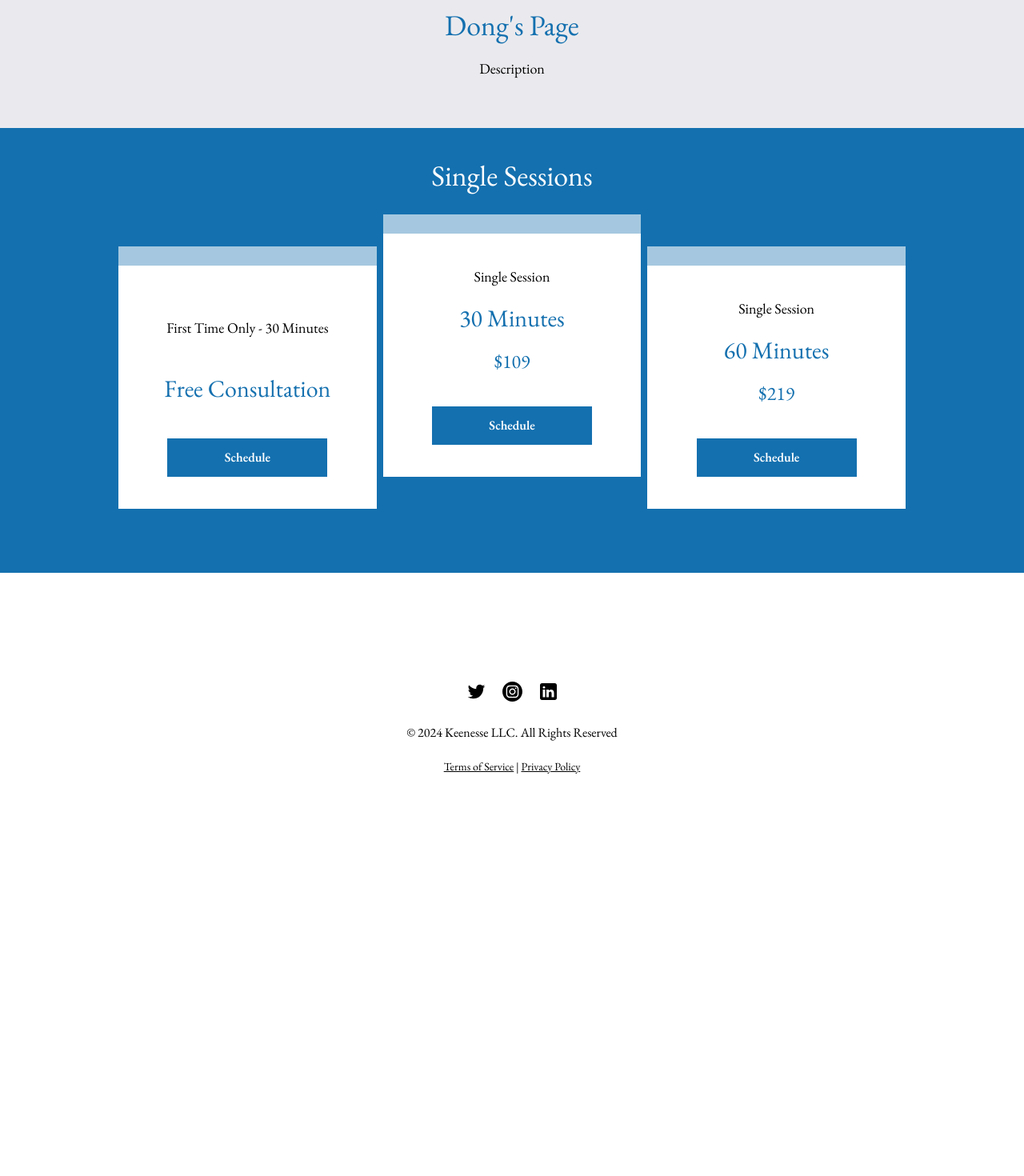
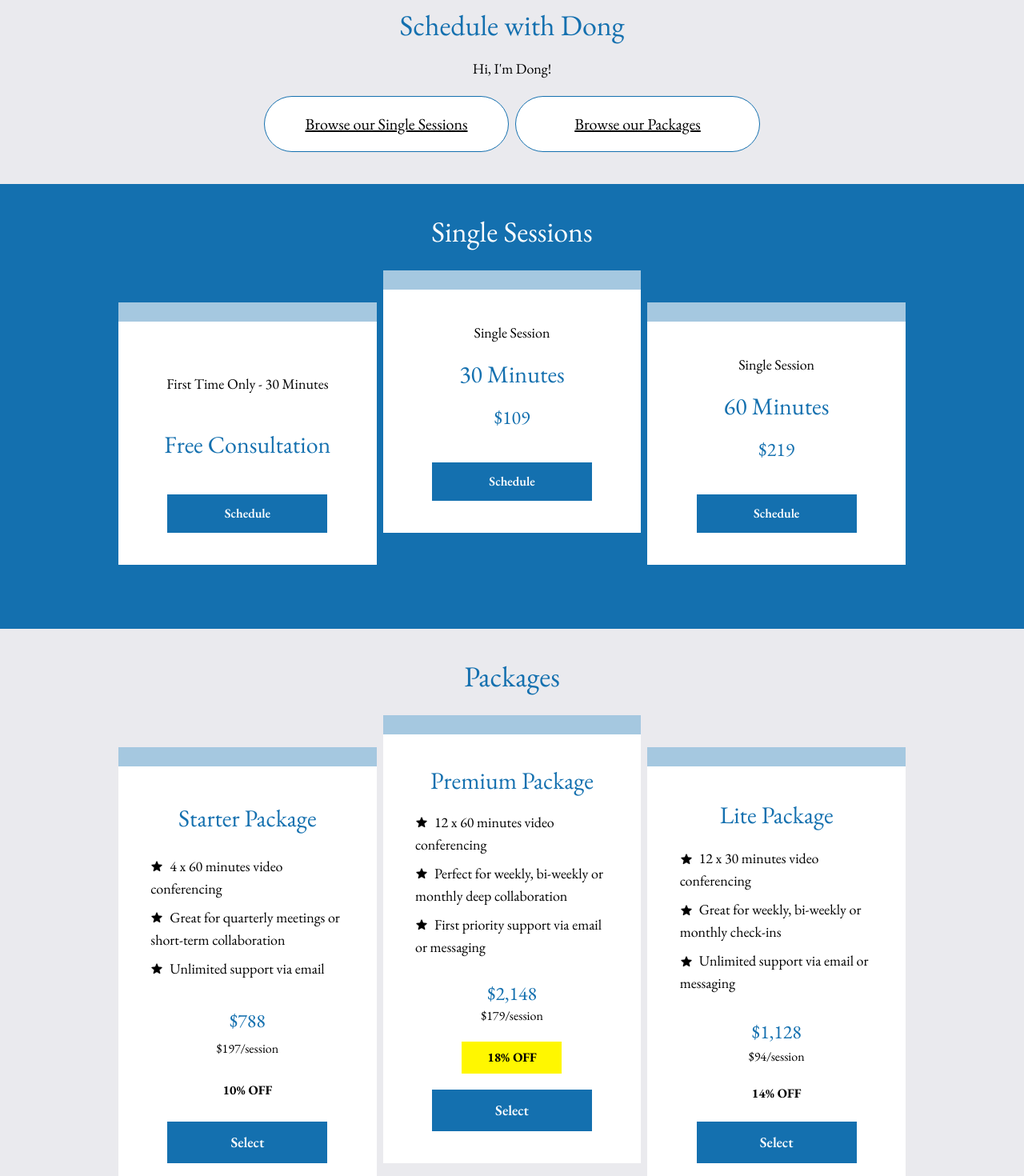
Before and after one commit to ybot1122/keenesse, a Next.js app: page /dong in a window 1280 px wide. Shown: the part 140-1610 px from the top of the page at 80% size. Before the commit the page ends 1148 px from the top, so only its background shows below. Built offline with nearby package versions, Linux system fonts and the light colour scheme.

Commit message:
URLs updated

```diff
--- a/app/dong/Tabs.tsx
+++ b/app/dong/Tabs.tsx
@@ -1,9 +1,13 @@
+import BuyCard from "@/components/BuyCard";
 import SingleSessionCard from "@/components/SingleSessionCard";
+import Link from "next/link";
+import { useState } from "react";
 
 export default function Tabs({}) {
   return (
     <div>
       <Inquiry />
+      <Packages />
     </div>
   );
 }
@@ -20,7 +24,7 @@ const Inquiry = () => {
         <SingleSessionCard
           description="First Time Only - 30 Minutes"
           title="Free Consultation"
-          href="https://calendly.com/keenesse/free30min"
+          href="https://calendly.com/dong-keenesse/freeconsultation"
           indented={true}
           bg="white"
         />
@@ -28,7 +32,7 @@ const Inquiry = () => {
           description="Single Session"
           title="30 Minutes"
           price="$109"
-          href="https://calendly.com/keenesse/30min"
+          href="https://calendly.com/dong-keenesse/30min-session"
           indented={false}
           bg="white"
         />
@@ -36,7 +40,7 @@ const Inquiry = () => {
           description="Single Session"
           title="60 Minutes"
           price="$219"
-          href="https://calendly.com/keenesse/60min"
+          href="https://calendly.com/dong-keenesse/60min-session"
           indented={true}
           bg="white"
         />
@@ -44,3 +48,67 @@ const Inquiry = () => {
     </div>
   );
 };
+
+const Packages = () => {
+  return (
+    <div className="bg-gray pb-20" id="package">
+      <div className="grid grid-cols-1 md:grid-cols-3 text-center gap-2 max-w-[1024px] mx-auto px-5">
+        <div className="col-span-1 md:col-span-3">
+          <h1 className="text-blue text-4xl pb-5 pt-10" id="packages">
+            Packages
+          </h1>
+        </div>
+        <BuyCard
+          title="Starter Package"
+          href={"https://buy.stripe.com/fZecPla8OcoWgYE8wD"}
+          indented={true}
+          bg="white"
+          price="$788"
+          priceEntice="$197/session"
+          details={[
+            "4 x 60 minutes video conferencing",
+            "Great for quarterly meetings or short-term collaboration",
+            "Unlimited support via email",
+          ]}
+          highlight={"10% OFF"}
+          highlightLevel={1}
+          listType="star"
+          label="Select"
+        />
+        <BuyCard
+          details={[
+            "12 x 60 minutes video conferencing",
+            "Perfect for weekly, bi-weekly or monthly deep collaboration",
+            "First priority support via email or messaging",
+          ]}
+          title="Premium Package"
+          price="$2,148"
+          priceEntice="$179/session"
+          href={"https://buy.stripe.com/9AQ4iP1Ci2OmbEk5ks"}
+          indented={false}
+          bg="white"
+          listType="star"
+          bestValue
+          label="Select"
+        />
+        <BuyCard
+          details={[
+            "12 x 30 minutes video conferencing",
+            "Great for weekly, bi-weekly or monthly check-ins",
+            "Unlimited support via email or messaging",
+          ]}
+          title="Lite Package"
+          href={"https://buy.stripe.com/dR66qXep42OmeQw28e"}
+          indented={true}
+          bg="white"
+          price="$1,128"
+          priceEntice="$94/session"
+          highlight={"14% OFF"}
+          highlightLevel={1}
+          listType="star"
+          label="Select"
+        />
+      </div>
+    </div>
+  );
+};
--- a/app/dong/page.tsx
+++ b/app/dong/page.tsx
@@ -8,11 +8,25 @@ export default function Appointments() {
       <div className="bg-gray w-full p-10 md:pt-10 md:pb-10 flex justify-center flex-wrap md:flex-row-reverse">
         <div className="w-full max-w-[1024px]">
           <h1 className="text-4xl text-center block text-blue">
-            Dong&apos;s Page
+            Schedule with Dong
           </h1>
           <p className="text-center max-w-[725px] text-lg my-5 mx-auto">
-            Description
+            Hi, I&apos;m Dong!
           </p>
+          <div className="text-center mt-5 grid grid-cols-2 gap-2 max-w-[620px] mx-auto">
+            <Link
+              href="#single"
+              className="hover-2 text-xl align-middle underline bg-white border border-blue px-5 py-5 flex items-center justify-center flex-col rounded-full hover:bg-blue"
+            >
+              Browse our Single Sessions
+            </Link>
+            <Link
+              href="#package"
+              className="hover-2 text-xl align-middle underline bg-white border border-blue px-5 py-5 flex items-center justify-center flex-col rounded-full hover:bg-blue"
+            >
+              Browse our Packages
+            </Link>
+          </div>
         </div>
       </div>
       <Tabs />
```
Also changed, not shown: public/dong.png (added).
